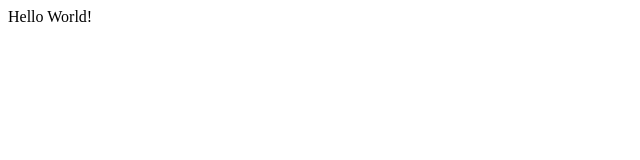
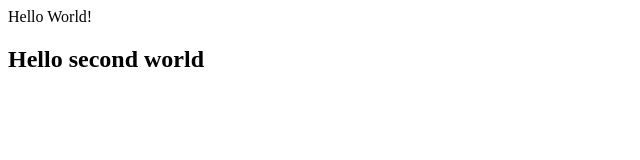
Before and after one commit to niletorres77/PT1, a plain HTML site: page index.html in a window 1280 px wide. Shown: the whole page, without its empty margins (0-640 px from the left). Drawn offline with Linux system fonts and the light colour scheme.

Commit message:
Update content on feature branch

```diff
--- a/index.html
+++ b/index.html
@@ -4,5 +4,6 @@
     </head>
     <body
         <h1>Hello World!</h1>
+        <h2>Hello second world</h2>
     </body>
     </html>
```
